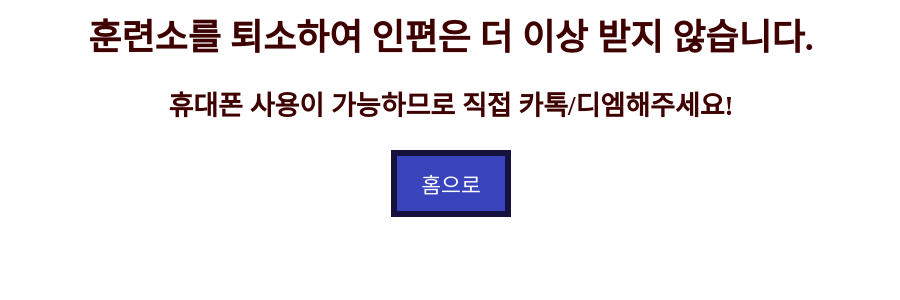
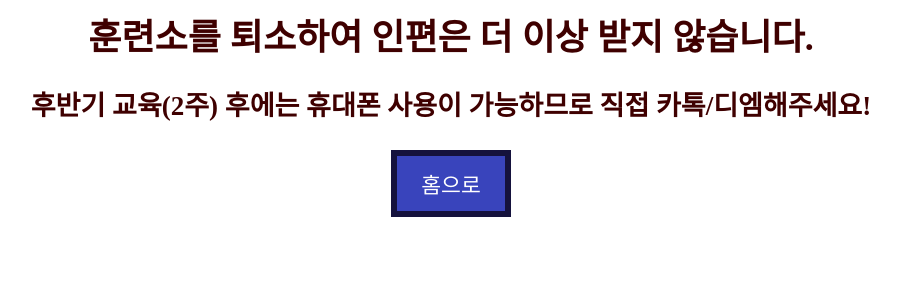
Before and after one commit to SyphonArch/soldier-link, a Django app: template writer/templates/writer/unavailable_post.html in a window 1280 px wide. Shown: the top 300 px of the page, without its empty margins (189-1089 px from the left). Run offline with Django 3.2, Linux system fonts and the light colour scheme; the template is opened without the code that fills it, so the values that code supplies are empty.

Commit message:
Change message

```diff
--- a/writer/templates/writer/unavailable_post.html
+++ b/writer/templates/writer/unavailable_post.html
@@ -2,5 +2,5 @@
 <link rel="stylesheet" type="text/css" href="{% static 'css/global_style.css' %}">
 
 <h1>훈련소를 퇴소하여 인편은 더 이상 받지 않습니다.</h1>
-<h2>휴대폰 사용이 가능하므로 직접 카톡/디엠해주세요!</h2>
+<h2>후반기 교육(2주) 후에는 휴대폰 사용이 가능하므로 직접 카톡/디엠해주세요!</h2>
 <a href="/"><button class="backButton">홈으로</button></a>
```
